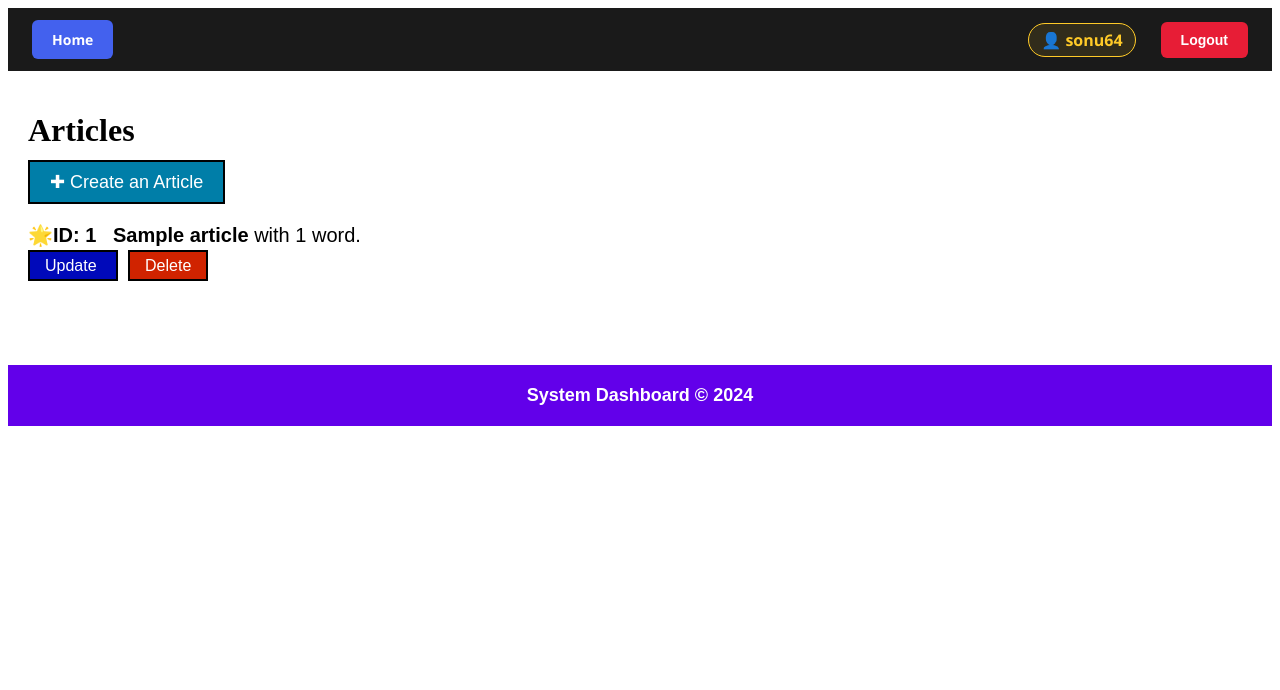
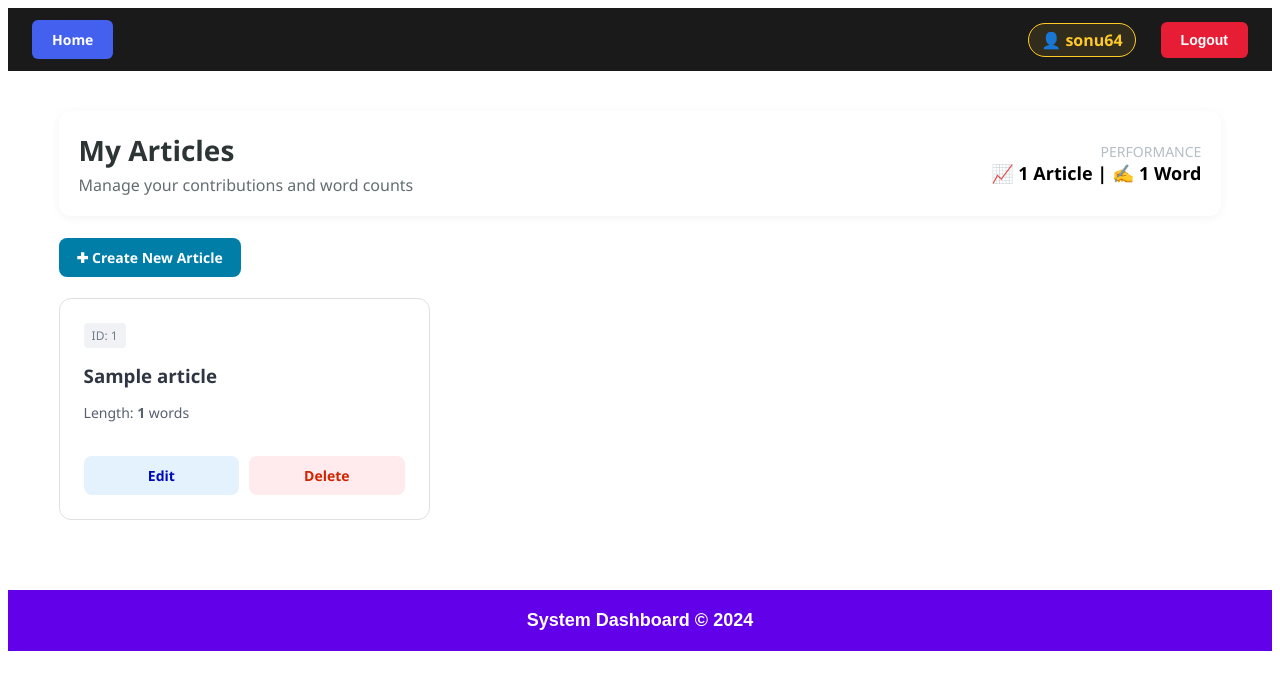
Before and after one commit to Sonu64/Django_Course, a Django app: page /articles/ in a window 1280 px wide. Shown: the top 690 px of the page. Run offline with Django 5.2, Linux system fonts and the light colour scheme; a user stored in the database is signed in; tables that the repository leaves empty hold one stand-in row (values such as "Sample post").

Commit message:
feat: enhance user model and templates with article statistics and improved UI components

```diff
--- a/app/managers.py
+++ b/app/managers.py
@@ -5,6 +5,7 @@ from django.contrib.auth.models import BaseUserManager
 # 💥 password=None: Just a placeholder in the function to prevent errors if a password isn't passed immediately.
 # 💥 set_password(): The "Workhorse." It hashes the string and saves it to the password field in the DB.
 # 💥 Social Auth (allauth): When you sign up via GitHub, allauth calls create_user but doesn't provide a password. Django sets it to an unusable "None" hash, keeping the account secure.
+# 💥 Django Backend based Auth (default django based backend): For Django Backend based signups, the django backend will call create_user, but this time it will use the password provided during signup.
 # 💥 Security Rule: Never save the password directly like user.password = password. Always use set_password().
 #########################################################################
 
--- a/app/models.py
+++ b/app/models.py
@@ -18,8 +18,23 @@ class User(AbstractUser):
     objects = CustomUserManager()
     USERNAME_FIELD = "email" # This line is VERY IMPORTANT !! It changes the default username field to email. So now admins can login via email and ONLY email in the admin panel. Earlier only-email login was not possible for admins. It only worked for normal users created via allauth signups.
 
-    # In your User model, you have a field called email. By setting USERNAME_FIELD = "email", you are telling Django: "Hey, whenever you're looking for the unique identifier to log someone in, don't look for a column named 'username'. Look for the column named 'email' instead. Username is the default field Django uses to identify users.
+    # In your User model, you have a field called email. By setting USERNAME_FIELD = "email", you are telling Django: "Hey, whenever you're looking for the unique identifier to log someone in, don't look for a column named 'username'. Look for the column named 'email' instead. Username is the default field Django uses to identify users --> Now it will use E-Mail.
     REQUIRED_FIELDS = [] # username is not required anymore, only email and password are required. But username is still a field in the model, just not required. Also if you wanna get via username, you have to look via email now. As specified above.
+
+    # GETTER METHODS #
+
+    # Get total number of articles created by this user #
+    @property
+    def article_count(self):
+        return self.articles.count()
+
+    # Get total number of Words written by this user across all articles #
+    @property
+    def total_word_count(self):
+        # We explicitly name the result 'total'
+        data = self.articles.aggregate(total=models.Sum('wordCount'))
+        return data['total'] or 0
+
 
 
 class Article(models.Model):
--- a/django_course/settings.py
+++ b/django_course/settings.py
@@ -70,6 +70,7 @@ DJANGO_APPS = [
     'django.contrib.sessions',
     'django.contrib.messages',
     'django.contrib.staticfiles',
+    'django.contrib.humanize',
 ]
 
 THIRD_PARTY_APPS = [
--- a/templates/app/base.html
+++ b/templates/app/base.html
@@ -1,5 +1,4 @@
-{% load static %}
-
+{% load static %} {% load humanize %}
 <!doctype html>
 <html lang="en">
   <head>
--- a/templates/app/home.html
+++ b/templates/app/home.html
@@ -1,65 +1,175 @@
-{% extends 'app/base.html' %} {% block content %}
-<h1>Articles</h1>
+{% extends 'app/base.html' %}
+<!-- {% load humanize %}  INTCOMMA not working -->
+{% block content %}
 
-<div style="margin-bottom: 30px">
-  <a
-    href="{% url 'createArticle' %}"
-    style="
-      border: 2px solid black;
+<style>
+  /* Container that scales with the screen */
+  .dashboard-container {
+    font-family: "Segoe UI", Roboto, sans-serif;
+    width: 95%; /* High width for a spacious feel */
+    max-width: 1400px;
+    margin: 0 auto;
+    padding: 20px 0;
+  }
+
+  /* Stats Header */
+  .stats-header {
+    display: flex;
+    justify-content: space-between;
+    align-items: center;
+    background: #ffffff;
+    padding: 20px;
+    border-radius: 12px;
+    box-shadow: 0 2px 10px rgba(0, 0, 0, 0.05);
+    margin-bottom: 30px;
+  }
+
+  /* Grid for Articles */
+  .article-grid {
+    display: grid;
+    grid-template-columns: repeat(
+      auto-fill,
+      minmax(300px, 1fr)
+    ); /* Responsive columns */
+    gap: 25px;
+  }
+
+  .article-card {
+    background: white;
+    border: 1px solid #e0e0e0;
+    border-radius: 12px;
+    padding: 24px;
+    display: flex;
+    flex-direction: column;
+    justify-content: space-between;
+    transition:
+      transform 0.2s,
+      box-shadow 0.2s;
+  }
+
+  .article-card:hover {
+    transform: translateY(-5px);
+    box-shadow: 0 10px 20px rgba(0, 0, 0, 0.1);
+  }
+
+  .btn {
     text-decoration: none;
-      font-size: 18px;
-      font-family: sans-serif;
-      padding: 10px 20px;
-      background-color: rgb(0, 126, 168);
+    padding: 10px 18px;
+    border-radius: 8px;
+    font-size: 14px;
+    font-weight: 600;
+    text-align: center;
+    transition: filter 0.2s;
+  }
+
+  .btn-create {
+    background: #007ea8;
     color: white;
-    "
-  >
-    ✚ Create an Article
-  </a>
+  }
+  .btn-edit {
+    background: #e3f2fd;
+    color: #0009ba;
+    flex: 1;
+  }
+  .btn-delete {
+    background: #ffebee;
+    color: #d02300;
+    flex: 1;
+  }
+  .btn:hover {
+    filter: brightness(0.9);
+  }
+</style>
+
+<div class="dashboard-container">
+  <header class="stats-header">
+    <div>
+      <h1 style="margin: 0; font-size: 28px; color: #2d3436">My Articles</h1>
+      <p style="margin: 5px 0 0; color: #636e72">
+        Manage your contributions and word counts
+      </p>
     </div>
 
     {% if articles %}
-<ul style="list-style-type: none; padding: 0">
+    <div style="text-align: right">
+      <span
+        style="
+          display: block;
+          font-size: 14px;
+          color: #b2bec3;
+          text-transform: uppercase;
+        "
+        >Performance</span
+      >
+      <span style="font-size: 18px; font-weight: bold">
+        📈 {{ user.article_count }} Article{{ user.article_count|pluralize }} |
+        ✍️ {{ user.total_word_count }} Word{{ user.total_word_count|pluralize }}
+      </span>
+    </div>
+    {% endif %}
+  </header>
+
+  <div style="margin-bottom: 30px">
+    <a href="{% url 'createArticle' %}" class="btn btn-create"
+      >✚ Create New Article</a
+    >
+  </div>
+
+  {% if articles %}
+  <div class="article-grid">
     {% for article in articles %}
-  <div style="margin-bottom: 40px">
-    <li style="font-size: 20px; font-family: sans-serif; margin-bottom: 10px">
-      🌟<strong
-        >ID: {{ article.id }}&nbsp;&nbsp;&nbsp;{{ article.title }}</strong
-      >
-      with {{ article.wordCount }} word{{ article.wordCount | pluralize }}.
-    </li>
-
-    <a
-      href="{% url 'updateArticle' pk=article.id %}"
+    <div class="article-card">
+      <div>
+        <div
           style="
-        border: 2px solid black;
-        text-decoration: none;
-        font-family: sans-serif;
-        padding: 5px 15px;
-        background-color: rgb(0, 9, 186);
-        color: white;
-        margin-right: 10px;
+            display: flex;
+            justify-content: space-between;
+            align-items: flex-start;
           "
         >
-      Update
-    </a>
+          <span
+            style="
+              background: #f1f2f6;
+              padding: 4px 8px;
+              border-radius: 4px;
+              font-size: 12px;
+              color: #747d8c;
+            "
+            >ID: {{ article.id }}</span
+          >
+        </div>
+        <h3 style="margin: 15px 0 10px; color: #2f3542; line-height: 1.4">
+          {{ article.title }}
+        </h3>
+        <p style="color: #57606f; font-size: 14px">
+          Length: <strong>{{ article.wordCount }}</strong> words
+        </p>
+      </div>
 
-    <a
-      href="{% url 'deleteArticle' pk=article.id %}"
+      <div style="display: flex; gap: 10px; margin-top: 20px">
+        <a href="{% url 'updateArticle' pk=article.id %}" class="btn btn-edit"
+          >Edit</a
+        >
+        <a href="{% url 'deleteArticle' pk=article.id %}" class="btn btn-delete"
+          >Delete</a
+        >
+      </div>
+    </div>
+    {% endfor %}
+  </div>
+  {% else %}
+  <div
     style="
-        border: 2px solid black;
-        text-decoration: none;
-        font-family: sans-serif;
-        padding: 5px 15px;
-        background-color: rgb(208, 35, 0);
-        color: white;
+      text-align: center;
+      padding: 80px;
+      background: #f9f9f9;
+      border-radius: 20px;
+      border: 2px dashed #dfe4ea;
     "
   >
-      Delete
-    </a>
+    <h3 style="color: #747d8c">No articles found. Time to start writing!</h3>
   </div>
-  {% endfor %}
-</ul>
-{% else %}
-<p>You have no Articles to Show !</p>
-{% endif %} {% endblock content %}
+  {% endif %}
+</div>
+
+{% endblock content %}
```
Also changed, not shown: templates/app/update_article.html (+6 -3 lines). Lines whose indentation alone changed are shown as unchanged.
